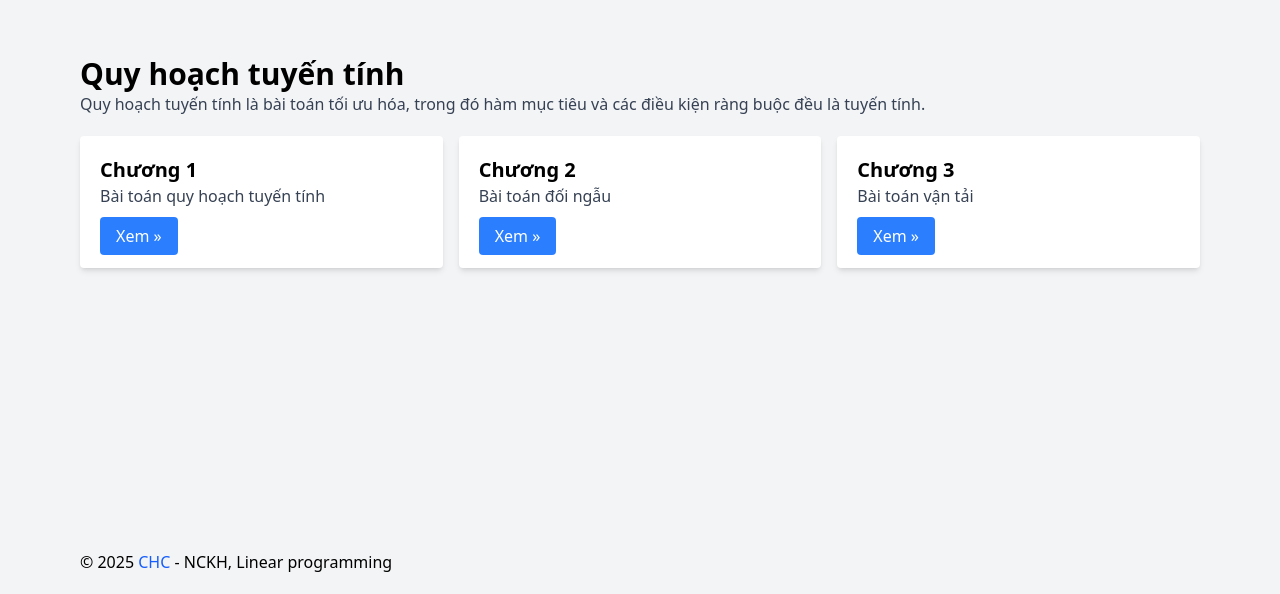
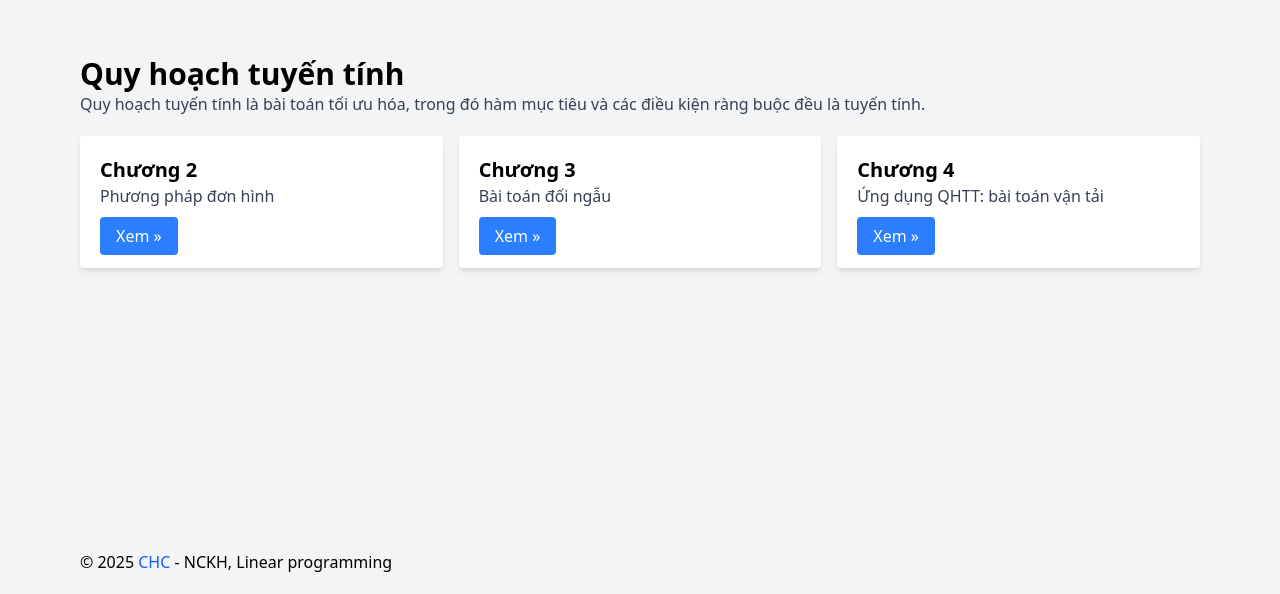
Before and after one commit to FanofHOTS/nckh_qhtt, a Vue app: page / in a window 1280 px wide. Shown: the part 206-800 px from the top of the page. Built offline with nearby package versions, Linux system fonts and the light colour scheme.

Commit message:
Update Home.vue

```diff
--- a/src/views/Home.vue
+++ b/src/views/Home.vue
@@ -25,18 +25,18 @@ export default {
     return {
       items: [
         {
-          title: 'Chương 1',
-          description: 'Bài toán quy hoạch tuyến tính',
+          title: 'Chương 2',
+          description: 'Phương pháp đơn hình',
           route: 'c1'
         },
         {
-          title: 'Chương 2',
+          title: 'Chương 3',
           description: 'Bài toán đối ngẫu',
           route: 'c2'
         },
         {
-          title: 'Chương 3',
-          description: 'Bài toán vận tải',
+          title: 'Chương 4',
+          description: 'Ứng dụng QHTT: bài toán vận tải',
           route: 'c3'
         }
       ]
```
